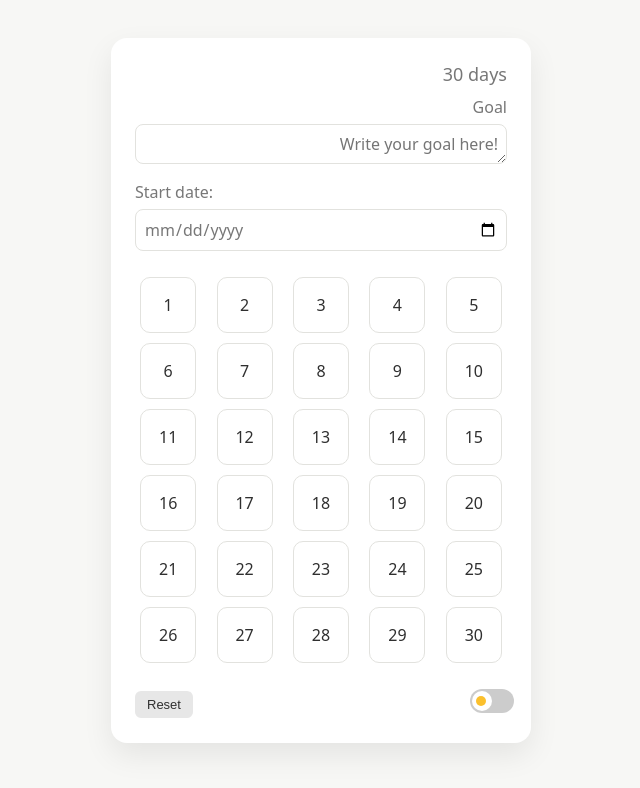
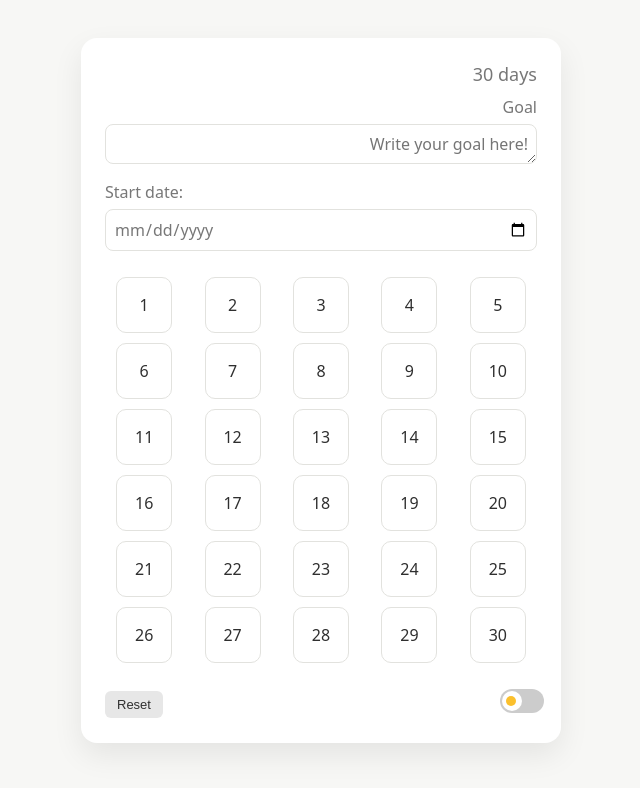
Before and after one commit to llisabere/30-days-habit-tracker, a plain HTML site: page index.html in a window 1280 px wide. Shown: the whole page, without its empty margins (319-959 px from the left). Drawn offline with Linux system fonts and the light colour scheme.

Commit message:
Improved mobile look

```diff
--- a/index.html
+++ b/index.html
@@ -2,9 +2,9 @@
 <div class="app">
 <html>
   <head>
+    <meta name="viewport" content="width=device-width, initial-scale=1.0">
     <title>Habit Tracker</title>
     <link rel="stylesheet" href="style.css">
-    <meta name="viewport" content="width=device-width, initial-scale=1.0">
   </head>
 <body>
 
--- a/style.css
+++ b/style.css
@@ -29,7 +29,8 @@ body {
   background: var(--card);
   padding: 24px;
   border-radius: 16px;
-  max-width: 420px;
+  /* max-width: 420px; */
+  max-width: 30rem;
   width: 100%;
   box-shadow: 0 12px 30px rgba(0,0,0,0.08);
   margin: 0 auto;
```
